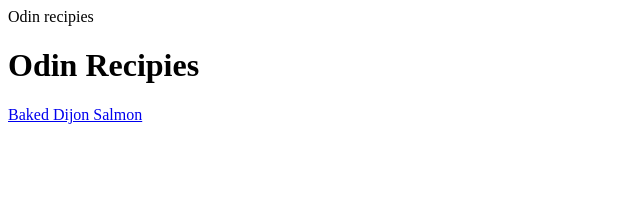
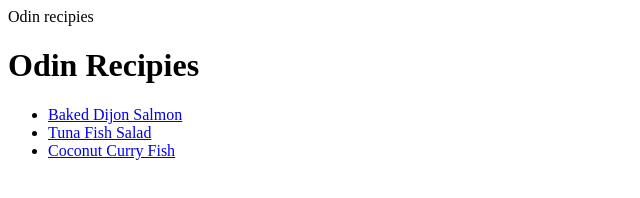
Before and after one commit to Righteous1ce/Odin-recipies, a plain HTML site: page index.html in a window 1280 px wide. Shown: the whole page, without its empty margins (0-640 px from the left). Drawn offline with Linux system fonts and the light colour scheme.

Commit message:
add index.html

```diff
--- a/index.html
+++ b/index.html
@@ -5,8 +5,11 @@
     <title>Odin recipies</title>
 </head>
  <body>
-    <h1>Odin Recipies</h1>
-    <a href="./recipies/baked-dijon-salmon.html">Baked Dijon Salmon</a>
-
+   <h1>Odin Recipies</h1>
+   <ul>
+     <li><a href="./recipies/baked-dijon-salmon.html">Baked Dijon Salmon</a></li>
+     <li><a href="./recipies/tuna-fish-salad.html">Tuna Fish Salad</a></li>
+     <li><a href="./recipies/coconut-curry-fish.html">Coconut Curry Fish</a></li>
+   </ul>
  </body>
 </html>
```
